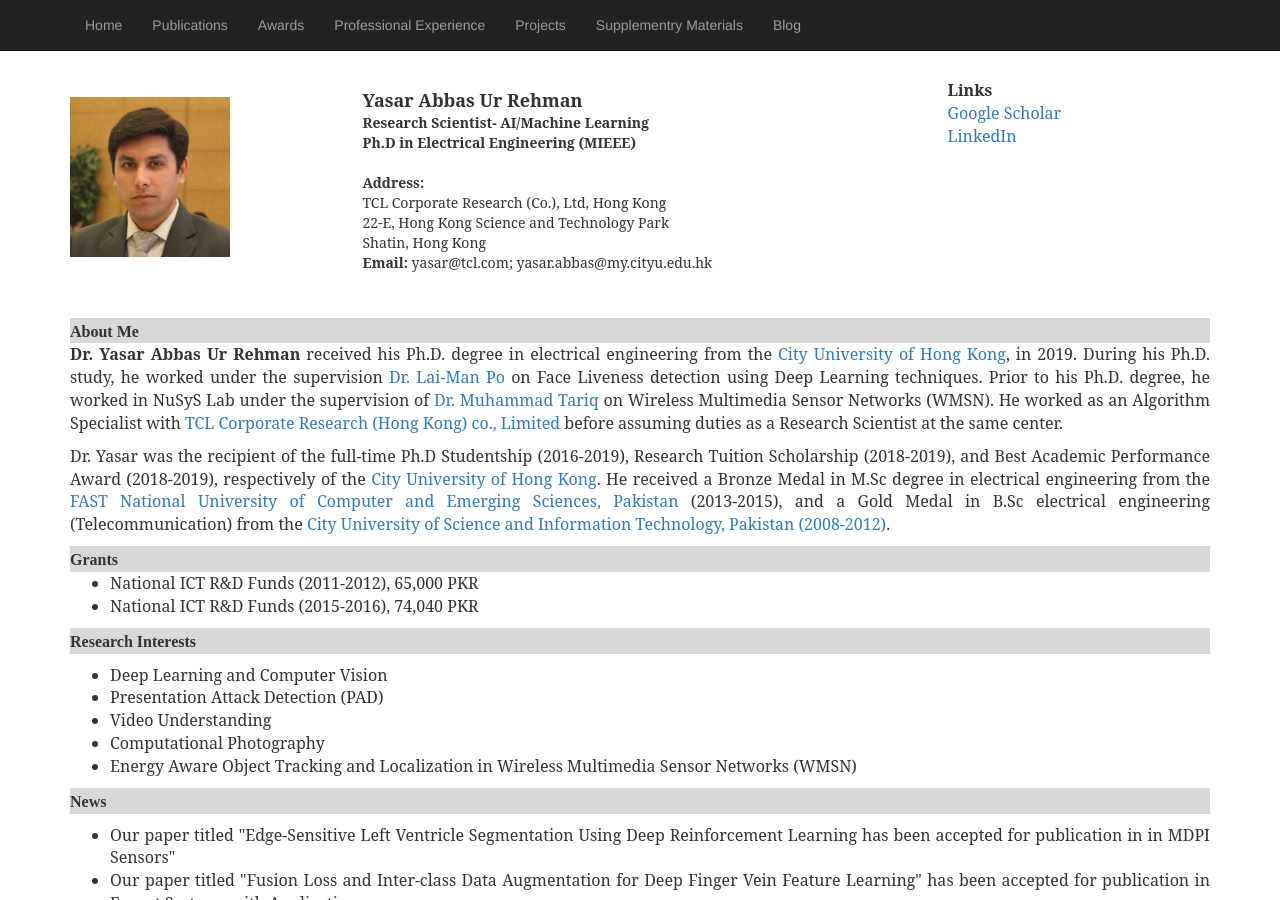
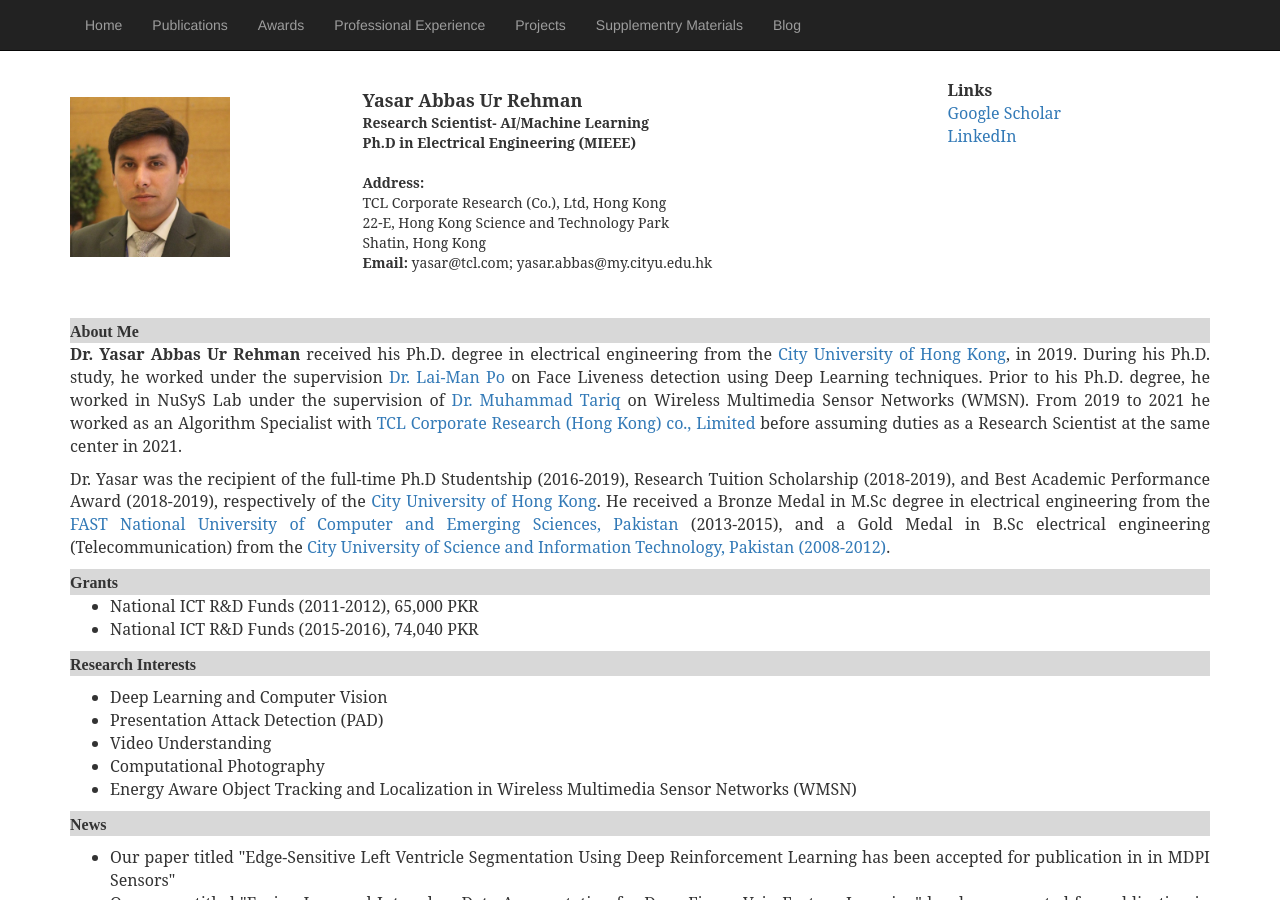
Before and after one commit to yasar-rehman/yasar, a Jekyll site: the page built from index.html, in a window 1280 px wide and 900 px high. Built offline with Jekyll 4.4.1, drawn with Linux system fonts in a browser that asks for light colours; some web fonts are replaced.

Commit message:
Update index.html

```diff
--- a/index.html
+++ b/index.html
@@ -44,9 +44,9 @@
 				During his Ph.D. study, he worked under the supervision <a href="http://www.ee.cityu.edu.hk/~lmpo/"> Dr. Lai-Man Po </a> on
 				Face Liveness detection using Deep Learning techniques.
 				Prior to his Ph.D. degree, he worked in NuSyS Lab under the supervision of
-			        <a href="https://sites.google.com/a/nu.edu.pk/mtariq/home">Dr. Muhammad Tariq </a> on Wireless Multimedia Sensor Networks  (WMSN).
-				He worked as an Algorithm Specialist with <a href="http://tclrd.com.hk/"> TCL Corporate Research (Hong Kong) co., Limited </a> before assuming
-				duties as a Research Scientist at the same center.
+			        <a href="https://sites.google.com/a/nu.edu.pk/mtariq/home">Dr. Muhammad Tariq </a> on Wireless Multimedia Sensor Networks  (WMSN). From 2019 to
+				2021 he worked as an Algorithm Specialist with <a href="http://tclrd.com.hk/"> TCL Corporate Research (Hong Kong) co., Limited </a> before assuming
+				duties as a Research Scientist at the same center in 2021.
 			</p>
 			<p style="font-family: 'Serif', Times New Roman; font-size: 16px">
 			        Dr. Yasar was the recipient of the full-time Ph.D Studentship (2016-2019), Research Tuition Scholarship (2018-2019), and
```
